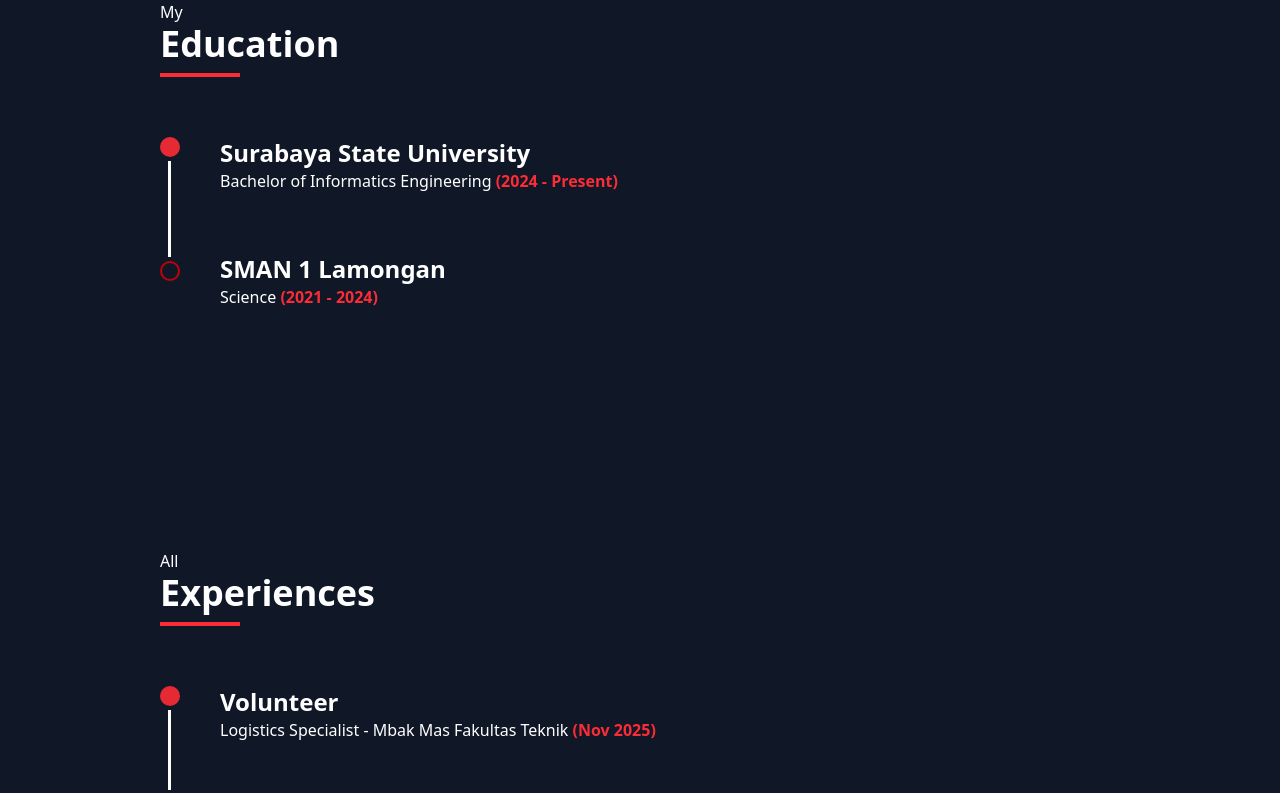
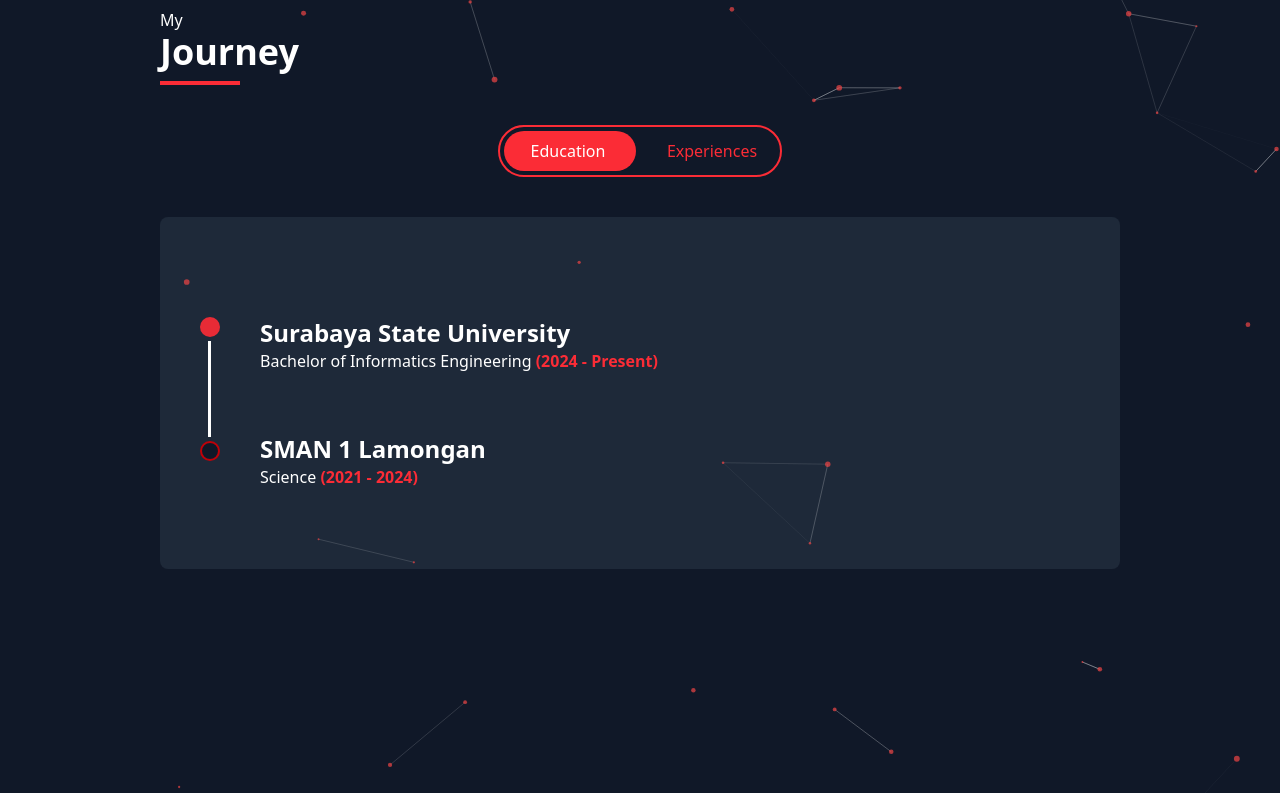
Before and after one commit to Mhmd7uLL/PortFolioReact, a React (Vite) app: page / in a window 1280 px wide. Shown: the part 820-1613 px from the top of the page. Built offline with nearby package versions, Linux system fonts and the light colour scheme.

Commit message:
adding particles animation at background + making slide animation

```diff
--- a/package.json
+++ b/package.json
@@ -14,7 +14,9 @@
     "react": "^19.2.0",
     "react-dom": "^19.2.0",
     "react-router-dom": "^7.11.0",
-    "tailwindcss": "^4.1.18"
+    "react-tsparticles": "^2.12.2",
+    "tailwindcss": "^4.1.18",
+    "tsparticles-slim": "^2.12.0"
   },
   "devDependencies": {
     "@eslint/js": "^9.39.1",
--- a/src/App.jsx
+++ b/src/App.jsx
@@ -1,6 +1,7 @@
 import { Routes, Route } from "react-router-dom";
 
 import "./App.css";
+import Particle from "./components/ParticlesBackground/ParticlesBackground.jsx";
 import Navbar from "./components/Navbar/Navbar.jsx";
 import About from "./page/About/About.jsx";
 import Projects from "./page/Projects/Projects.jsx";
@@ -9,7 +10,8 @@ import Footer from "./components/Footer/Footer.jsx";
 
 function App() {
   return (
-    <div className="App bg-gray-900 min-h-screen">
+    <div className="App bg-gray-900 min-h-screen relative overflow-hidden">
+      <Particle />
       <Navbar />
 
       <Routes>
--- a/src/components/Navbar/Navbar.jsx
+++ b/src/components/Navbar/Navbar.jsx
@@ -2,7 +2,7 @@ import { Link } from "react-router-dom";
 
 function Navbar() {
   return (
-    <nav className="flex justify-center items-center shadow-xl py-6 bg-gray-900">
+    <nav className="relative z-20 flex justify-center items-center shadow-xl py-6 bg-gray-900">
       <div
         className="flex justify-between font-semibold text-white"
         style={{ width: "80%" }}
--- /dev/null
+++ b/src/components/ParticlesBackground/ParticlesBackground.jsx
@@ -0,0 +1,52 @@
+import Particles from "react-tsparticles";
+import { loadSlim } from "tsparticles-slim";
+import { useCallback } from "react";
+
+export default function ParticlesBackground() {
+  const particlesInit = useCallback(async (engine) => {
+    await loadSlim(engine);
+  }, []);
+
+  return (
+    <Particles
+      init={particlesInit}
+      className="absolute inset-0 z-0"
+      options={{
+        fullScreen: false,
+
+        interactivity: {
+          events: {
+            onHover: {
+              enable: true,
+              mode: "grab",
+            },
+          },
+          modes: {
+            grab: {
+              distance: 120,
+              links: {
+                opacity: 0.6,
+              },
+            },
+          },
+        },
+
+        particles: {
+          number: { value: 80 },
+          color: { value: "#ef4444" },
+          opacity: { value: 0.7 },
+          size: { value: { min: 1, max: 3 } },
+          move: {
+            enable: true,
+            speed: 1,
+          },
+          links: {
+            enable: true,
+            opacity: 0.3,
+            distance: 130,
+          },
+        },
+      }}
+    />
+  );
+}
--- a/src/page/About/About.jsx
+++ b/src/page/About/About.jsx
@@ -1,13 +1,16 @@
+import { useState } from "react";
 // Importing assets
 import github from "../../assets/contact/github.svg";
 import instagram from "../../assets/contact/instagram.svg";
 import linkedin from "../../assets/contact/linkedin.svg";
 
 function About() {
+  const [active, setActive] = useState("education");
+
   return (
     <div>
       <header
-        className="flex flex-row justify-evenly items-center text-white mt-30 mb-60 h-96"
+        className="flex flex-row justify-evenly items-center text-white mt-30 mb-30 h-96"
         id="home"
       >
         <div>
@@ -36,14 +39,48 @@ function About() {
         </div>
       </header>
 
+      <div className="h-2 w-256 mx-auto mb-30 bg-gradient-to-r from-transparent via-red-500/80 to-transparent"></div>
+
       <div className="px-40">
         <div className="flex flex-col items-start">
           <h3 className="text-white">My</h3>
-          <h1 className="text-white font-bold text-4xl">Education</h1>
+          <h1 className="text-white font-bold text-4xl">Journey</h1>
           <hr></hr>
           <div className="bg-red-500 w-20 h-1 mt-2"></div>
         </div>
 
+        <div className="pt-10 flex justify-center">
+          <div className="relative flex gap-4 p-1 border-2 border-red-500 rounded-full">
+            <div
+              className={`absolute top-1 bottom-1 w-33 rounded-full bg-red-500 transition-all duration-300 ${
+                active === "education" ? "left-1" : "left-[calc(50%+0.25rem)]"
+              }`}
+            />
+            <button
+              onClick={() => setActive("education")}
+              className={`relative z-10 w-32 h-10 rounded-full transition-colors duration-300 ${
+                active === "education"
+                  ? "text-white"
+                  : "text-red-500 hover:bg-red-200"
+              }`}
+            >
+              Education
+            </button>
+            <button
+              onClick={() => setActive("experience")}
+              className={`relative z-10 w-32 h-10 rounded-full transition-colors duration-300 ${
+                active === "experience"
+                  ? "text-white"
+                  : "text-red-500 hover:bg-red-200"
+              }`}
+            >
+              Experiences
+            </button>
+          </div>
+        </div>
+
+        <div className="mt-10 pb-20 bg-gray-800 p-10 rounded-lg">
+          {active === "education" && (
             <div className="mt-15 flex flex-row items-start space-x-10">
               <div>
                 <div className="bg-red-500 w-5 h-5 rounded-full mb-1 animate-pulse"></div>
@@ -52,7 +89,9 @@ function About() {
               </div>
               <div>
                 <div className="text-white">
-              <h4 className="font-semibold text-2xl">Surabaya State University</h4>
+                  <h4 className="font-semibold text-2xl">
+                    Surabaya State University
+                  </h4>
                   <p>
                     Bachelor of Informatics Engineering
                     <span className="font-bold text-red-500">
@@ -62,24 +101,22 @@ function About() {
                   </p>
                 </div>
                 <div className="mt-15 text-white">
-              <h4 className="font-semibold mt-9 text-2xl">SMAN 1 Lamongan</h4>
+                  <h4 className="font-semibold mt-9 text-2xl">
+                    SMAN 1 Lamongan
+                  </h4>
                   <p>
                     Science
-                <span className="font-bold text-red-500"> (2021 - 2024)</span>
+                    <span className="font-bold text-red-500">
+                      {" "}
+                      (2021 - 2024)
+                    </span>
                   </p>
                 </div>
               </div>
             </div>
-      </div>
+          )}
 
-      <div className="px-40 mt-60">
-        <div className="flex flex-col items-start">
-          <h3 className="text-white">All</h3>
-          <h1 className="text-white font-bold text-4xl">Experiences</h1>
-          <hr></hr>
-          <div className="bg-red-500 w-20 h-1 mt-2"></div>
-        </div>
-
+          {active === "experience" && (
             <div className="mt-15 flex flex-row items-start space-x-10">
               <div>
                 <div className="bg-red-500 w-5 h-5 rounded-full mb-1 animate-pulse"></div>
@@ -95,6 +132,8 @@ function About() {
                 </div>
               </div>
             </div>
+          )}
+        </div>
       </div>
     </div>
   );
--- a/src/page/Projects/Projects.jsx
+++ b/src/page/Projects/Projects.jsx
@@ -29,22 +29,22 @@ function Projects() {
           <div className="bg-red-500 w-20 h-1 mt-2"></div>
         </div>
         <div className="grid grid-cols-4 gap-6 mt-6 text-white">
-          <div className="bg-gray-800 p-6 rounded-lg text-start hover:scale-105 transform transition duration-300">
+          <div className="bg-gray-800 p-6 rounded-lg text-start hover:scale-105 transform transition duration-300 z-100">
             <img src={js} alt="JavaScript" className="w-12 h-12 mb-4"></img>
             <h4 className="font-bold mb-2">JavaScript</h4>
             <p>Flexible Language, needs more practise</p>
           </div>
-          <div className="bg-gray-800 p-6 rounded-lg text-start hover:scale-105 transform transition duration-300">
+          <div className="bg-gray-800 p-6 rounded-lg text-start hover:scale-105 transform transition duration-300 z-100">
             <img src={rt} alt="React" className="w-12 h-12 mb-4"></img>
             <h4 className="font-bold mb-2">React</h4>
             <p>UI Framework, but needs more practise</p>
           </div>
-          <div className="bg-gray-800 p-6 rounded-lg text-start hover:scale-105 transform transition duration-300">
+          <div className="bg-gray-800 p-6 rounded-lg text-start hover:scale-105 transform transition duration-300 z-100">
             <img src={bs} alt="Bootstrap" className="w-12 h-12 mb-4"></img>
             <h4 className="font-bold mb-2">Bootstrap</h4>
             <p>Easy to use</p>
           </div>
-          <div className="bg-gray-800 p-6 rounded-lg text-start hover:scale-105 transform transition duration-300">
+          <div className="bg-gray-800 p-6 rounded-lg text-start hover:scale-105 transform transition duration-300 z-100">
             <img src={tw} alt="Tailwind CSS" className="w-12 h-12 mb-4"></img>
             <h4 className="font-bold mb-2">Tailwind CSS</h4>
             <p>Same like Bootstrap, but just try once</p>
```
Also changed, not shown: 1 other file (tests, documents, lock files or other folders). Lines whose indentation alone changed are shown as unchanged.
